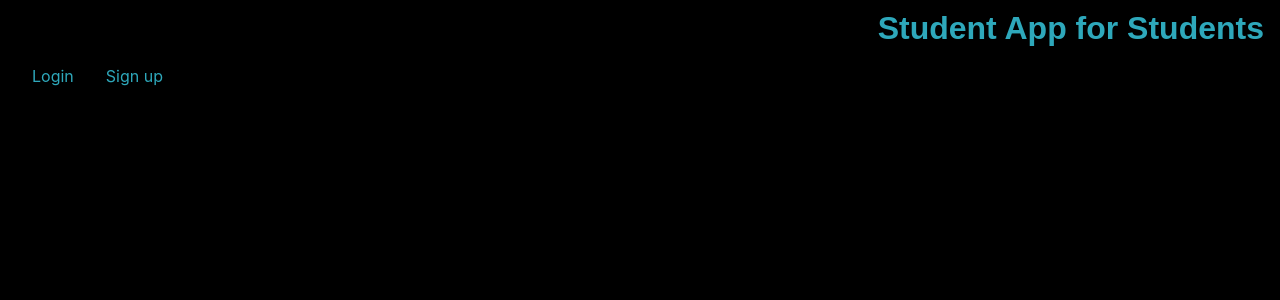
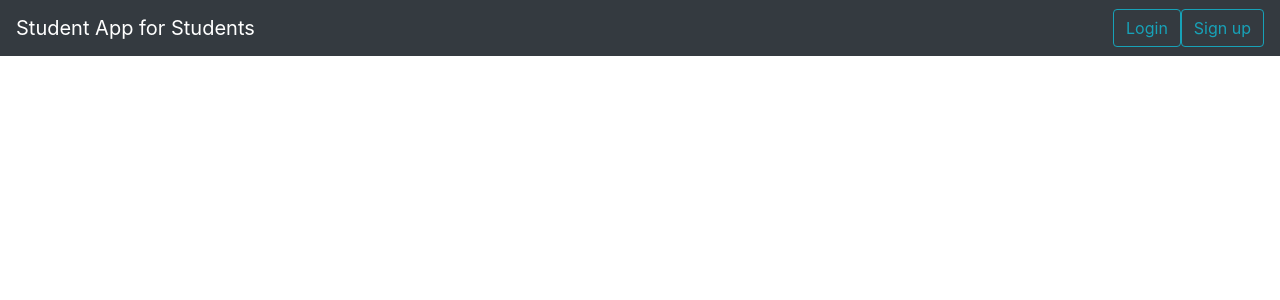
Before and after one commit to ishdpk/student-app, a Flask app: page / in a window 1280 px wide. Shown: the top 300 px of the page. Run offline with Flask 2, Linux system fonts and the light colour scheme; parts of the project's set-up code (start-up, migrations or seed data) failed here and were passed over; some libraries are stand-ins or nearby versions.

Commit message:
Modified

```diff
--- a/templates/index.html
+++ b/templates/index.html
@@ -13,18 +13,21 @@
   <link rel="stylesheet" href="https://pro.fontawesome.com/releases/v5.10.0/css/all.css" integrity="sha384-AYmEC3Yw5cVb3ZcuHtOA93w35dYTsvhLPVnYs9eStHfGJvOvKxVfELGroGkvsg+p" crossorigin="anonymous"/>
 
 </head>
-<body style="background-color:black ;">
-      <nav class="navbar">
-        <br></br>
-        <h1 class="text-center" style="color:#2ea8bb; font-family: Haettenschweiler, 'Arial Narrow Bold', sans-serif; font-weight: bold; font-size: xx-large;">Student App for Students</h1>
+<body >
+      <nav class="navbar navbar-dark bg-dark">
+        <a class="navbar-brand" href="index.html">Student App for Students</h1>
         <div class="container"></div>
         <div class="nav justify-content-end">
           {% if current_user.is_authenticated %}
             <a class="nav-link" href="{{ url_for('main.profile') }}" style="color:#2ea8bb ;">Home</a>
           {% endif %}
           {% if not current_user.is_authenticated %}
-            <a class="nav-link" href="{{ url_for('auth.login') }}" style="color:#2ea8bb ;">Login</a>
-            <a class="nav-link" href="{{ url_for('auth.signup') }}" style="color:#2ea8bb ;">Sign up</a>
+          <li class="nav-item">
+            <a class="btn btn-outline-info my-2 my-sm-0" href="{{ url_for('auth.login') }}" >Login</a>
+          </li>
+          <li class="nav-item">
+            <a class="btn btn-outline-info my-2 my-sm-0" href="{{ url_for('auth.signup') }}" >Sign up</a>
+          </li>
           {% endif %}
           {% if current_user.is_authenticated %}
             <a class="nav-link" href="{{ url_for('auth.reset') }}" style="color:#2ea8bb ;">Reset Password</a>
--- a/templates/reset_password.html
+++ b/templates/reset_password.html
@@ -13,8 +13,8 @@
   <link rel=stylesheet type=text/css href="{{ url_for('static', filename='style.css')}}">
 
 </head>
-<body style="background-color:black ;">
-  <nav class="navbar">
+<body>
+  <nav class="navbar navbar-light bg-light">
     <div class="container"></div>
     <div class="nav justify-content-end">
 
```
Also changed, not shown: db.sqlite (added).
